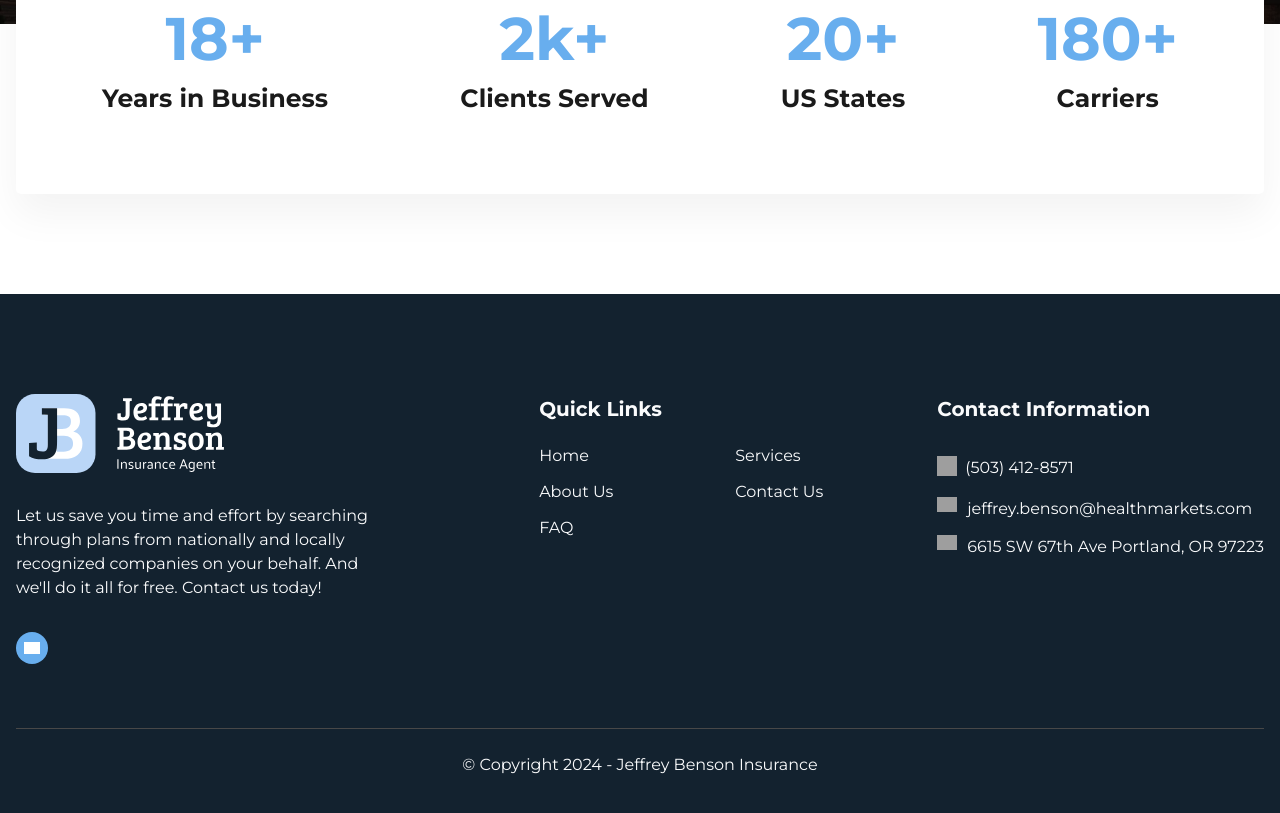
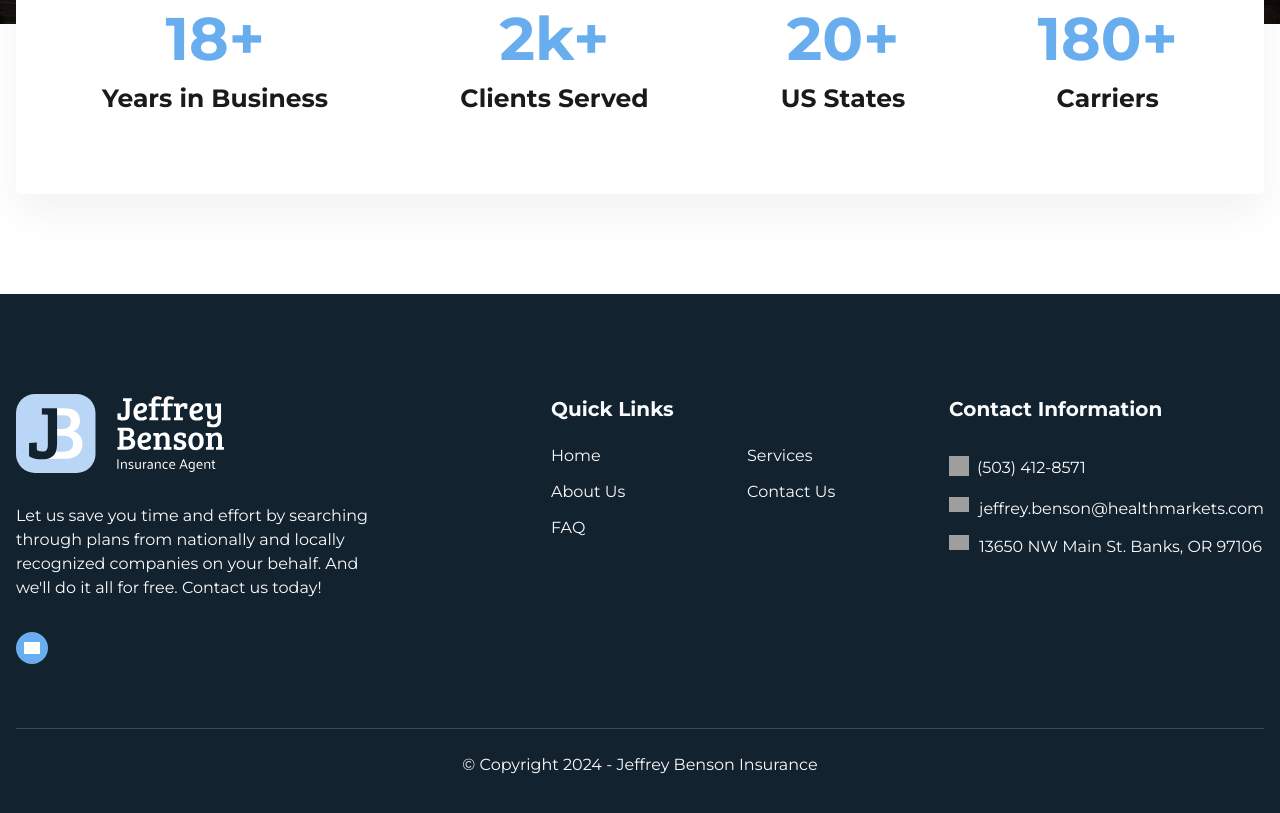
Before and after one commit to wildpineweb/jeffrey-benson-insurance, a plain HTML site: page about.html in a window 1280 px wide. Shown: the part 2217-3030 px from the top of the page. Drawn offline with Linux system fonts and the light colour scheme; grey boxes are pictures that could not be loaded; a script that the page names is missing.

Commit message:
Address update

```diff
--- a/about.html
+++ b/about.html
@@ -605,7 +605,7 @@
                   width="20"
                   height="20"
                 />
-                6615 SW 67th Ave Portland, OR 97223
+                13650 NW Main St. Banks, OR 97106
               </a>
             </li>
           </ul>
```
